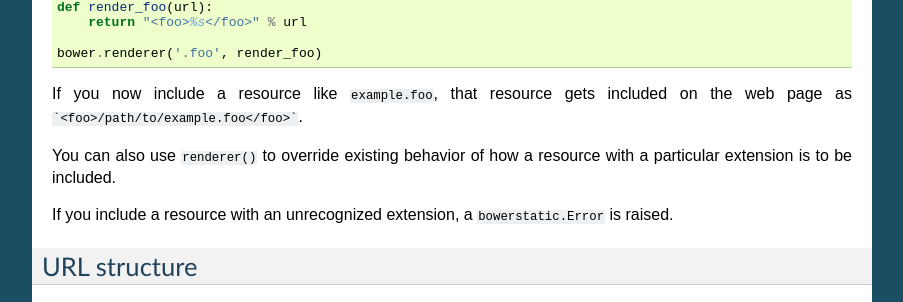
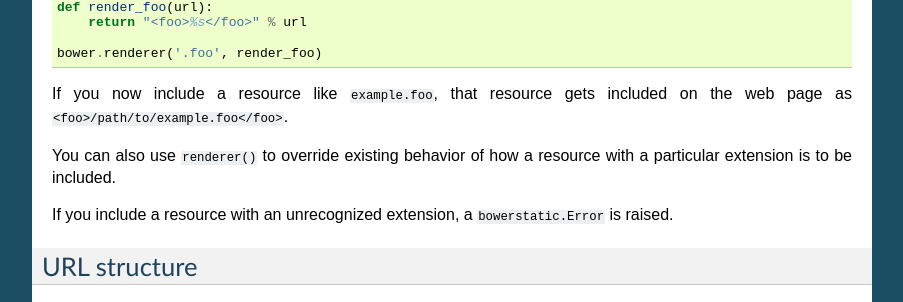
Before and after one commit to faassen/bowerstatic, a Sphinx documentation site: the page built from doc/integrating.rst, in a window 1280 px wide and 900 px high, scrolled down 2224 px. Shown: the part 148-450 px from the top of the window, without its empty margins (198-1101 px from the left). Built offline with Sphinx 7.4.7, drawn with Linux system fonts in a browser that asks for light colours.

Commit message:
rst formatting.

````diff
--- a/doc/integrating.rst
+++ b/doc/integrating.rst
@@ -154,7 +154,7 @@ like this::
    bower.renderer('.foo', render_foo)
 
 If you now include a resource like ``example.foo``, that resource gets
-included on the web page as ```<foo>/path/to/example.foo</foo>```.
+included on the web page as ``<foo>/path/to/example.foo</foo>``.
 
 You can also use ``renderer()`` to override existing behavior of how a
 resource with a particular extension is to be included.
````
